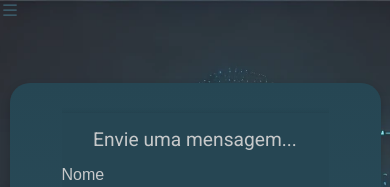
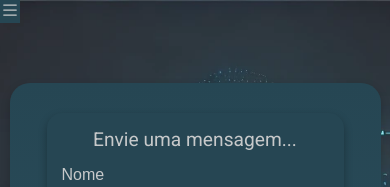
Before and after one commit to DeividBorges93/DeividBorges93.github.io, a React (Create React App) app: page /contato in a window 390 px wide. Shown: the top 187 px of the page. Built offline with nearby package versions, Linux system fonts and the light colour scheme.

Commit message:
feat(style): update header and send email styles for improved aesthetics

```diff
--- a/src/css/components/header.css
+++ b/src/css/components/header.css
@@ -64,10 +64,10 @@
   .btn-menu-hamburguer {
     display: block;
     z-index: 99;
-    background-color: transparent;
+    background-color: var(--dark-green-1);
     border: none;
     cursor: pointer;
-    color: var(--light-cyan-3);
+    color: var(--light-cyan-2);
   }
 
   .container-header {
--- a/src/css/components/renderImage.css
+++ b/src/css/components/renderImage.css
@@ -82,6 +82,7 @@
   }
   .render-images {
     background: none;
+    margin-bottom: 100px;
   }
 
 }
--- a/src/css/components/sendEmail.css
+++ b/src/css/components/sendEmail.css
@@ -176,7 +176,6 @@ textarea {
 
   .form-div-send-email {
     width: 100%;
-    overflow-y: auto; /* Permite o scroll vertical */
     max-height: 70vh; /* Limita a altura visível para não ocupar toda a tela */
   }
 
```
